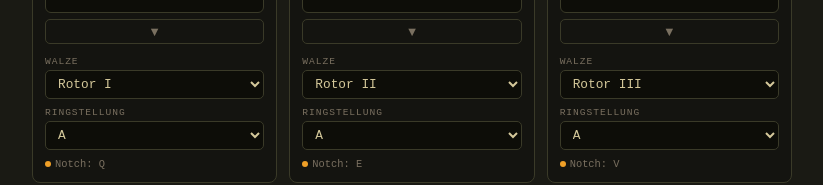
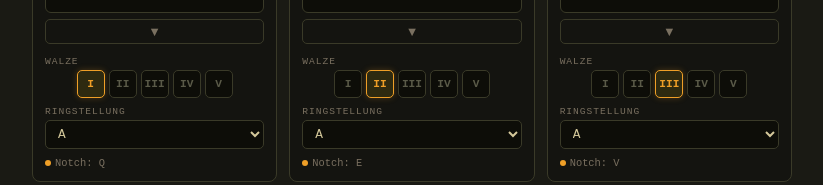
Before and after one commit to TomPeak/enigma, a React (Vite) app: page / in a window 1280 px wide. Shown: the part 236-421 px from the top of the page, without its empty margins (228-1051 px from the left). Built offline with nearby package versions, Linux system fonts and the light colour scheme.

Commit message:
claude and me are awsame - radiobuttons für Walze

```diff
--- a/src/App.css
+++ b/src/App.css
@@ -408,6 +408,46 @@ textarea:focus { outline: none; border-color: #5a4e1a; }
 }
 .pb-pair-tag:hover { opacity: 0.6; }
 
+.rotor-radio-group {
+  display: flex;
+  gap: 4px;
+  justify-content: center;
+  margin-top: 2px;
+}
+
+.rotor-radio {
+  display: flex;
+  align-items: center;
+  justify-content: center;
+  width: 28px;
+  height: 28px;
+  border-radius: 5px;
+  border: 1px solid #3a3a28;
+  background: #0d0d08;
+  color: #5a5a48;
+  font-family: 'Courier New', monospace;
+  font-size: 0.7rem;
+  font-weight: 700;
+  cursor: pointer;
+  transition: all 0.12s;
+}
+
+.rotor-radio input[type="radio"] {
+  display: none;
+}
+
+.rotor-radio:hover {
+  border-color: #5a4e1a;
+  color: #c8a83a;
+  background: #1e1e14;
+}
+
+.rotor-radio-active {
+  background: #2e2a10;
+  border-color: #EF9F27;
+  color: #EF9F27;
+  box-shadow: 0 0 6px rgba(239,159,39,0.25);
+}
 @media (max-width: 500px) {
   .pb-socket { width: 28px; height: 28px; font-size: 0.65rem; }
   .pb-row    { gap: 3px; }
--- a/src/RotorControl.jsx
+++ b/src/RotorControl.jsx
@@ -10,10 +10,21 @@ export default function RotorControl({ label, rotor, pos, ring, onRotor, onPos,
       <div className="rotor-letter">{pos}</div>
       <button className="rotor-btn" onClick={() => onPos(ci(ni(pos) - 1))}>▼</button>
 
-      <label className="field-label">Walze</label>
-      <select value={rotor} onChange={e => onRotor(e.target.value)}>
-        {ROTOR_NAMES.map(r => <option key={r} value={r}>Rotor {r}</option>)}
-      </select>
+    <label className="field-label">Walze</label>
+    <div className="rotor-radio-group">
+      {ROTOR_NAMES.map(r => (
+        <label key={r} className={`rotor-radio ${rotor === r ? 'rotor-radio-active' : ''}`}>
+          <input
+            type="radio"
+            name={`rotor-${label}`}
+            value={r}
+            checked={rotor === r}
+            onChange={() => onRotor(r)}
+          />
+          {r}
+        </label>
+      ))}
+    </div>
 
       <label className="field-label">Ringstellung</label>
       <select value={ring} onChange={e => onRing(e.target.value)}>
```
Also changed, not shown: 1 other file (tests, documents, lock files or other folders).
